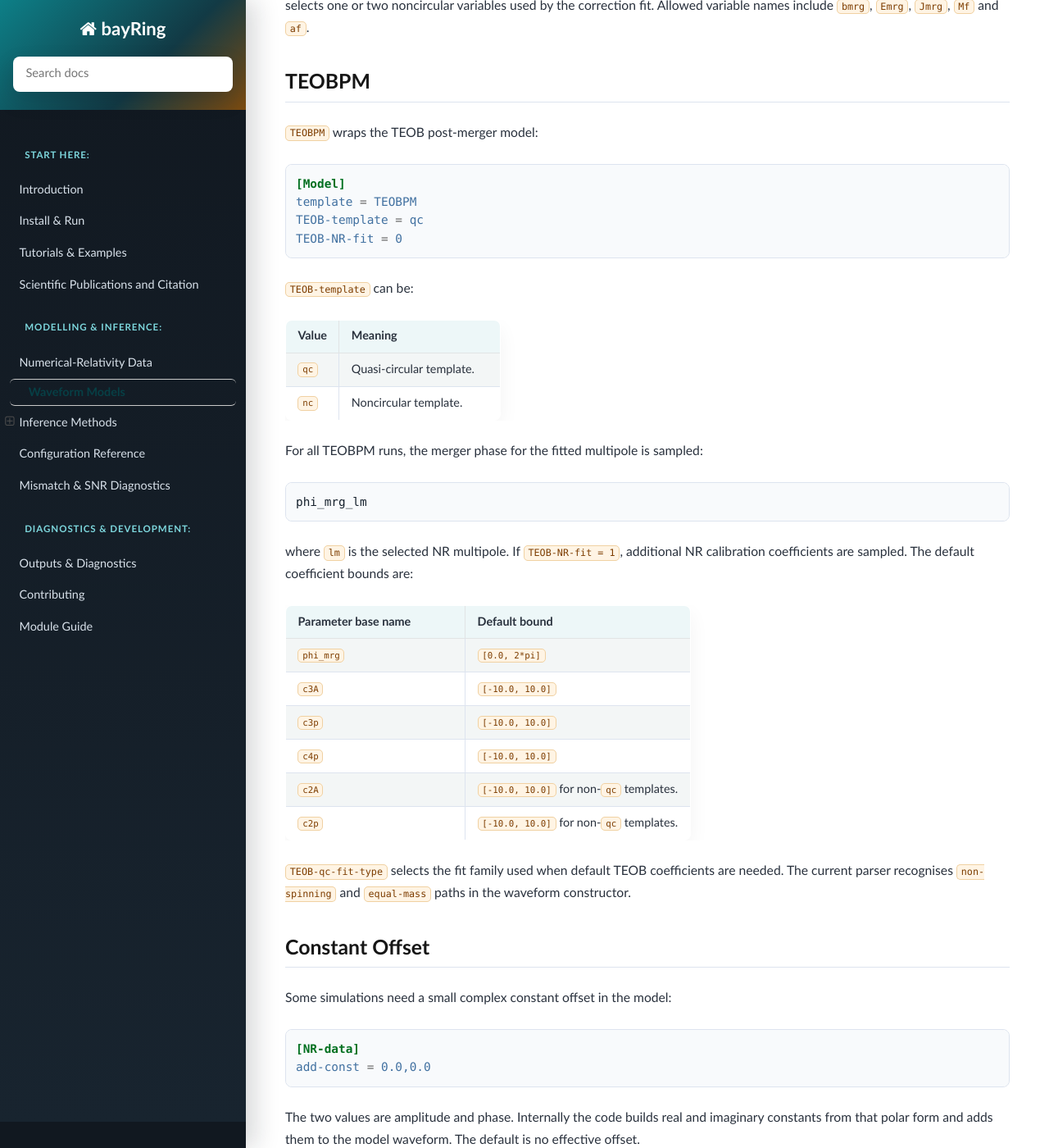
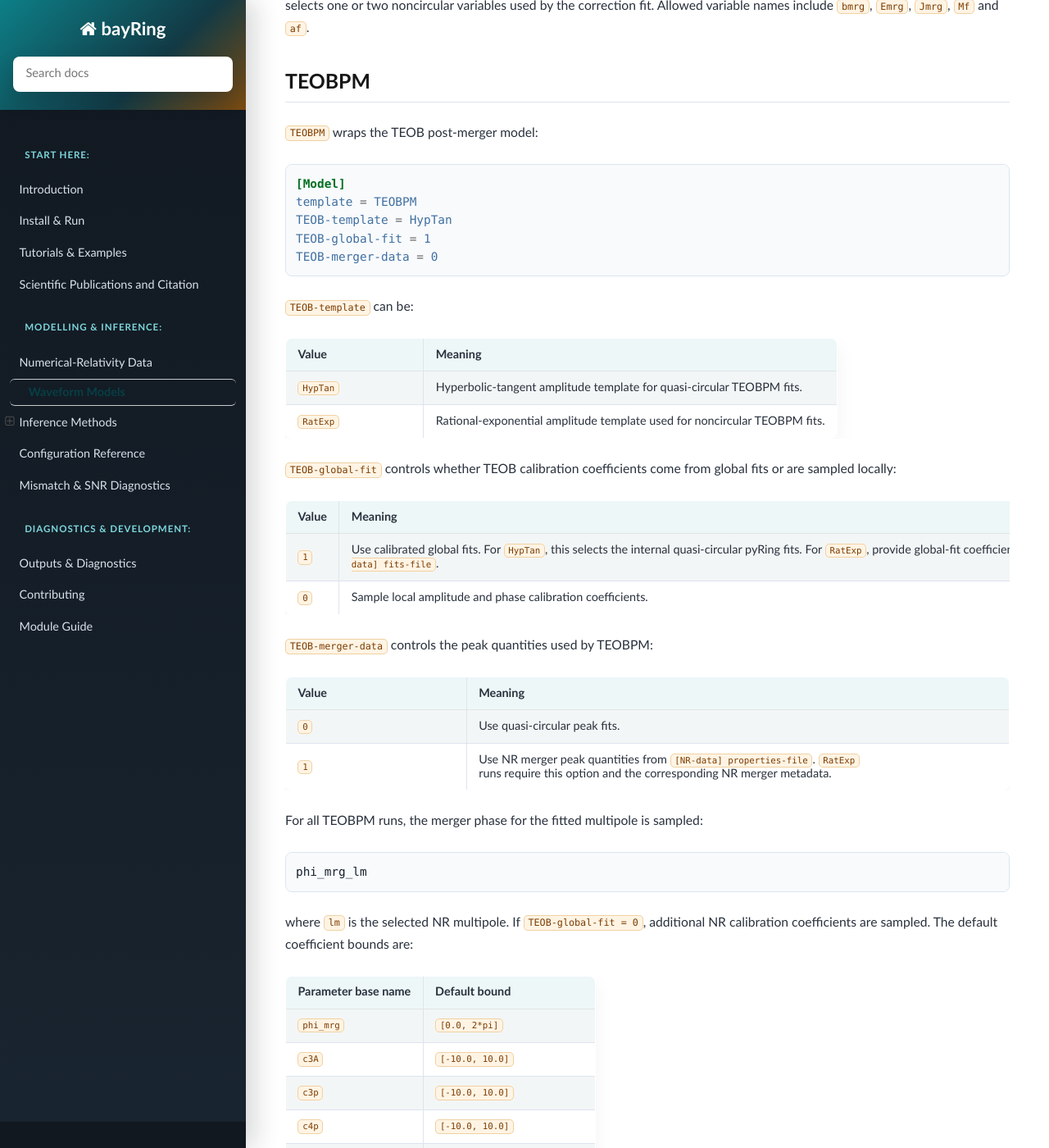
Before and after one commit to GCArullo/bayRing, a Sphinx documentation site: the page built from docs/waveform_models.rst, in a window 1280 px wide and 1400 px high, scrolled down 5884 px. Shown: the whole window at 82% size. Built offline with Sphinx 7.4.7 and the Read the Docs theme 3.1.0, drawn with Linux system fonts in a browser that asks for light colours; formulas are drawn with MathJax 3.

Commit message:
update docs and mf-af block

```diff
--- a/docs/waveform_models.rst
+++ b/docs/waveform_models.rst
@@ -310,8 +310,9 @@ TEOBPM
 
    [Model]
    template = TEOBPM
-   TEOB-template = qc
-   TEOB-NR-fit = 0
+   TEOB-template = HypTan
+   TEOB-global-fit = 1
+   TEOB-merger-data = 0
 
 ``TEOB-template`` can be:
 
@@ -321,10 +322,42 @@ TEOBPM
 
    * - Value
      - Meaning
-   * - ``qc``
-     - Quasi-circular template.
-   * - ``nc``
-     - Noncircular template.
+   * - ``HypTan``
+     - Hyperbolic-tangent amplitude template for quasi-circular TEOBPM fits.
+   * - ``RatExp``
+     - Rational-exponential amplitude template used for noncircular TEOBPM
+       fits.
+
+``TEOB-global-fit`` controls whether TEOB calibration coefficients come from
+global fits or are sampled locally:
+
+.. list-table::
+   :header-rows: 1
+   :widths: 20 60
+
+   * - Value
+     - Meaning
+   * - ``1``
+     - Use calibrated global fits. For ``HypTan``, this selects the internal
+       quasi-circular pyRing fits. For ``RatExp``, provide global-fit
+       coefficients through ``[NR-data] fits-file``.
+   * - ``0``
+     - Sample local amplitude and phase calibration coefficients.
+
+``TEOB-merger-data`` controls the peak quantities used by TEOBPM:
+
+.. list-table::
+   :header-rows: 1
+   :widths: 20 60
+
+   * - Value
+     - Meaning
+   * - ``0``
+     - Use quasi-circular peak fits.
+   * - ``1``
+     - Use NR merger peak quantities from ``[NR-data] properties-file``.
+       ``RatExp`` runs require this option and the corresponding NR merger
+       metadata.
 
 For all TEOBPM runs, the merger phase for the fitted multipole is sampled:
 
@@ -332,8 +365,9 @@ For all TEOBPM runs, the merger phase for the fitted multipole is sampled:
 
    phi_mrg_lm
 
-where ``lm`` is the selected NR multipole. If ``TEOB-NR-fit = 1``, additional
-NR calibration coefficients are sampled. The default coefficient bounds are:
+where ``lm`` is the selected NR multipole. If ``TEOB-global-fit = 0``,
+additional NR calibration coefficients are sampled. The default coefficient
+bounds are:
 
 .. list-table::
    :header-rows: 1
@@ -350,13 +384,9 @@ NR calibration coefficients are sampled. The default coefficient bounds are:
    * - ``c4p``
      - ``[-10.0, 10.0]``
    * - ``c2A``
-     - ``[-10.0, 10.0]`` for non-``qc`` templates.
+     - ``[-10.0, 10.0]`` for ``RatExp``.
    * - ``c2p``
-     - ``[-10.0, 10.0]`` for non-``qc`` templates.
-
-``TEOB-qc-fit-type`` selects the fit family used when default TEOB
-coefficients are needed. The current parser recognises ``non-spinning`` and
-``equal-mass`` paths in the waveform constructor.
+     - ``[-10.0, 10.0]`` for ``RatExp``.
 
 Constant Offset
 ~~~~~~~~~~~~~~~
```
Also changed, not shown: docs/configuration_reference.rst (+10 -8 lines), 2 other files.
